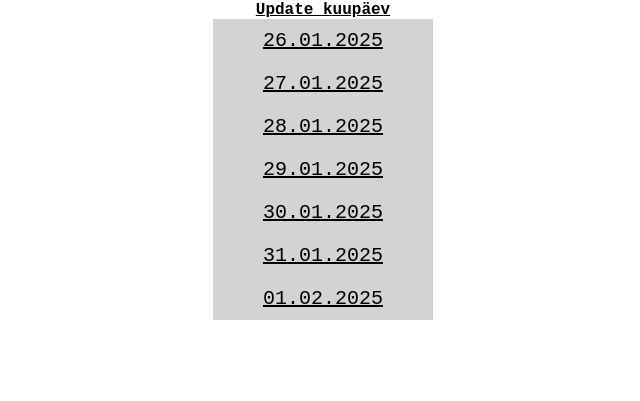
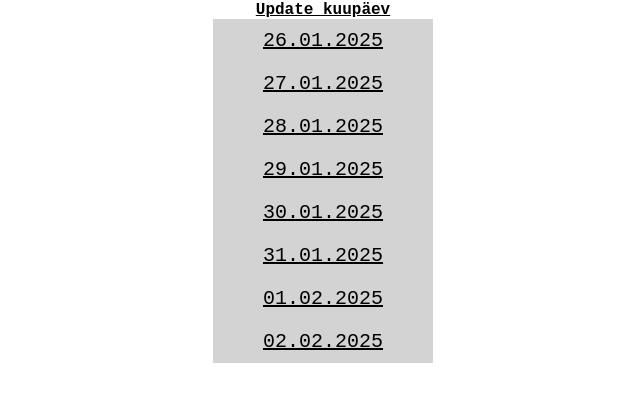
Before and after one commit to martinliiskmaa/gitkodutoo, a plain HTML site: page index.html in a window 1280 px wide. Shown: the part 79-480 px from the top of the page, without its empty margins (317-957 px from the left). Drawn offline with Linux system fonts and the light colour scheme.

Commit message:
Lisatud kuupäev 02.02.2025

```diff
--- a/index.html
+++ b/index.html
@@ -23,5 +23,6 @@
         <div class="component">30.01.2025</div>
         <div class="component">31.01.2025</div>
         <div class="component">01.02.2025</div>
+        <div class="component">02.02.2025</div>
     </div>
 </body>
```
Also changed, not shown: 1 other file.
